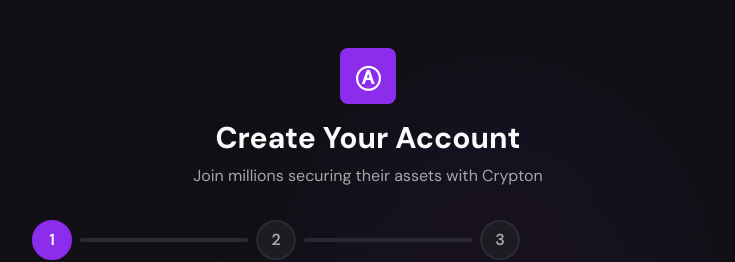
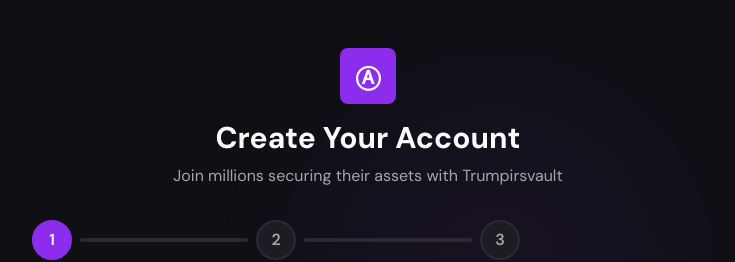
Before and after one commit to ByteBuddy2000/ledgerwebapp, a Next.js app: page /register in a window 1280 px wide. Shown: the top 262 px of the page, without its empty margins (272-1007 px from the left). Built offline with nearby package versions, Linux system fonts and the light colour scheme.

Commit message:
Update paragraph text for account creation page

```diff
--- a/app/register/page.jsx
+++ b/app/register/page.jsx
@@ -119,7 +119,7 @@
             <span className="text-primary-foreground font-bold text-2xl">Ⓐ</span>
           </motion.div>
           <h1 className="text-3xl font-bold text-foreground mb-2">Create Your Account</h1>
-          <p className="text-muted-foreground">Join millions securing their assets with Crypton</p>
+          <p className="text-muted-foreground">Join millions securing their assets with Trumpirsvault</p>
         </div>
 
         {/* Progress Steps */}
```
